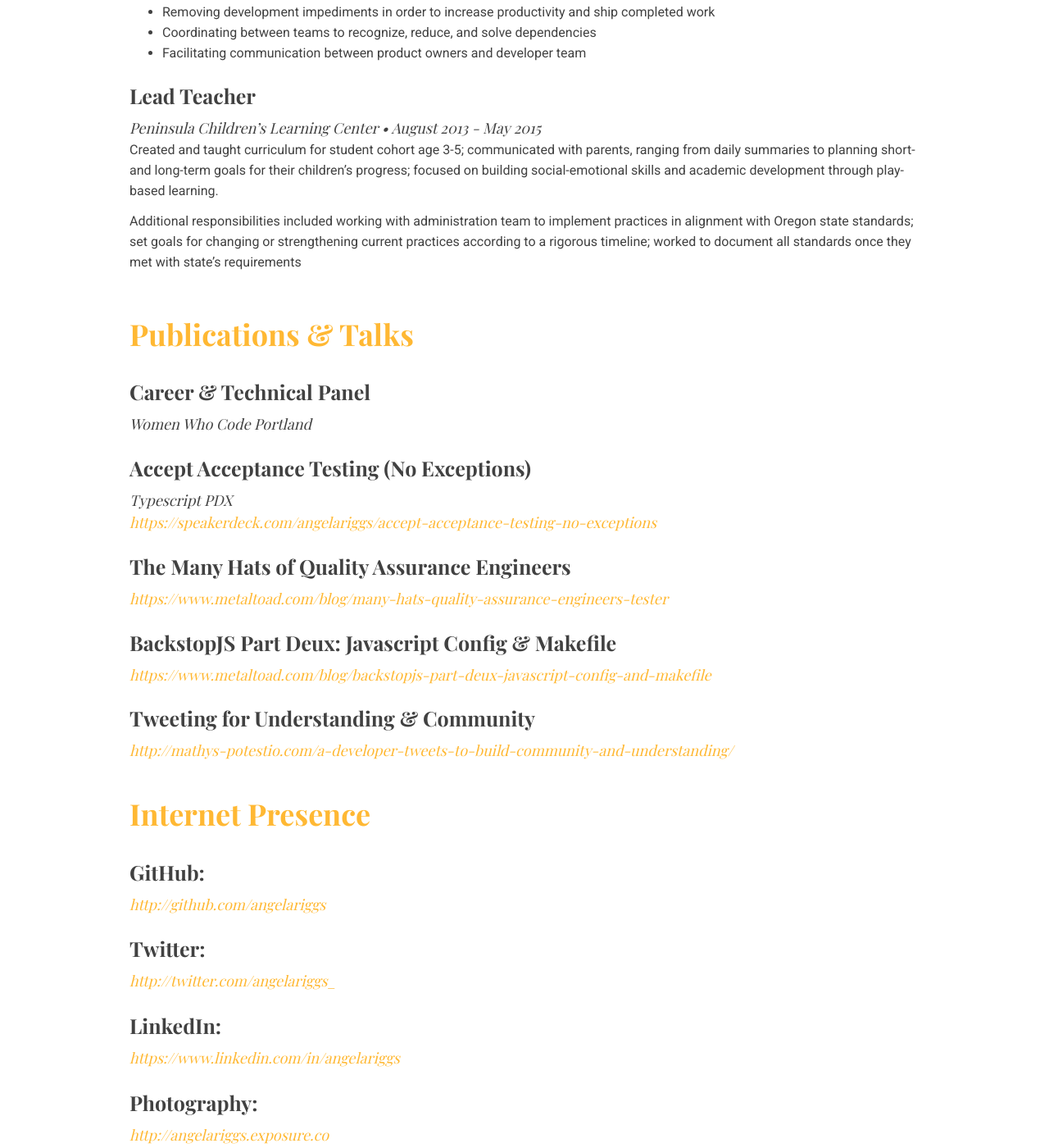
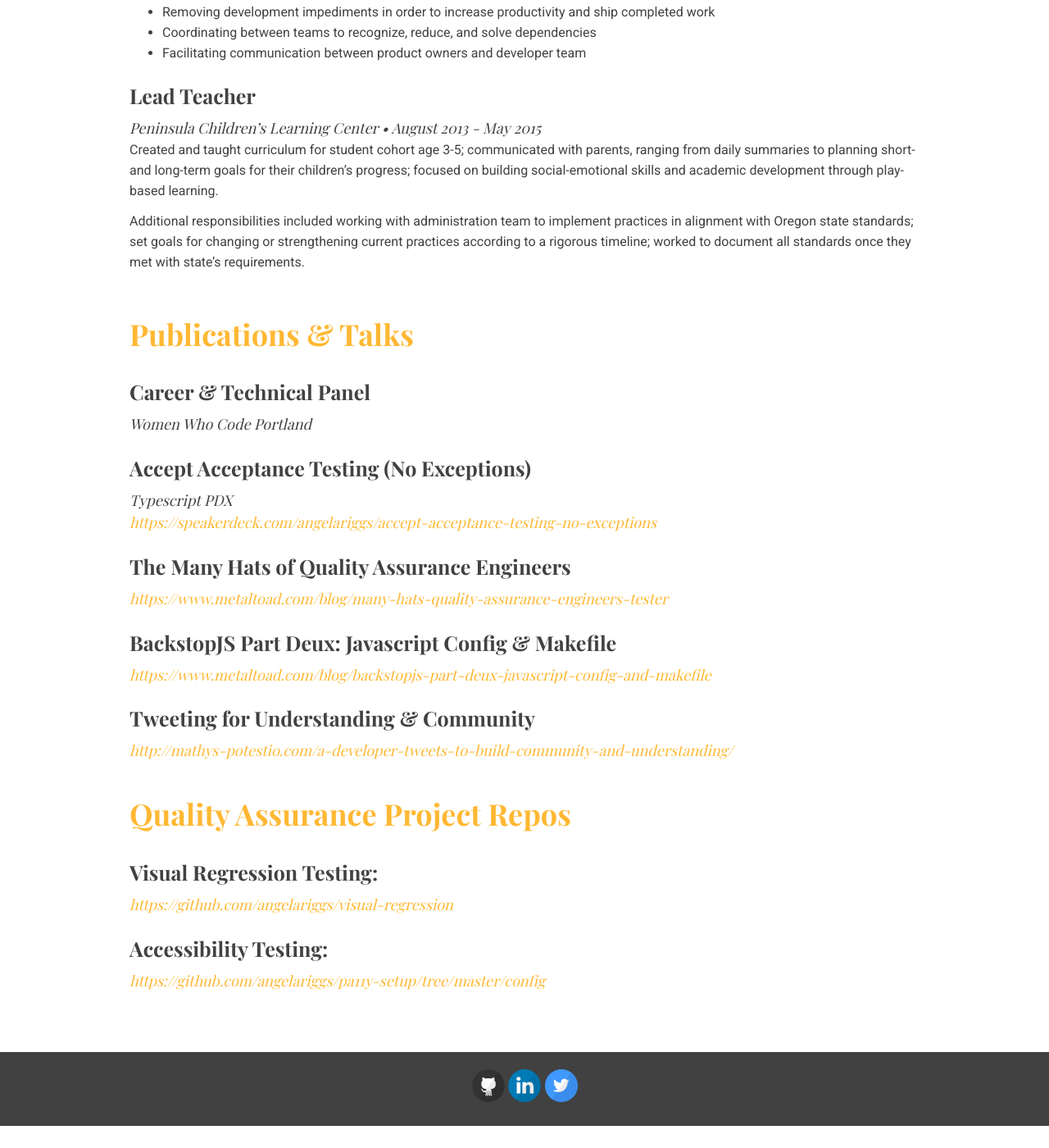
Before and after one commit to angelariggs/angelariggs.github.io, a Jekyll site: the page built from resume.md, in a window 1280 px wide and 1400 px high, scrolled down 1789 px. Shown: the whole window at 82% size. Built offline with Jekyll 4.4.1, drawn with Linux system fonts in a browser that asks for light colours; some web fonts are replaced; after the commit the page ends 3162 px from its top, so only the background shows below that; some of the changed text lies outside the part shown.

Commit message:
added qa repos; updated pdf resume

```diff
--- a/resume.md
+++ b/resume.md
@@ -10,7 +10,7 @@
 </div>
 
 <div>
-	<h1 class="res-sec-title">Development Experience</h1>
+	<h1 class="res-sec-title">Experience</h1>
 	<h2 class="res-h2">QA Engineer</h2>
 	<h3 class="res-h3">Metal Toad • March 2016 - Present</h3>
 	<p>I own quality assurance for three Agile teams. My responsibilities include accessibility testing, technical documentation, requirements reviews, and overseeing continuous delivery practices. During feature testing of project work, I advocate for improved client and user experiences, and balance client needs against various quality attributes. I also focus on DX (developer experience) by creating flexible processes and workflows for my teams and our engineering department.</p>
@@ -82,7 +82,7 @@
 	<h2 class="res-h2">Lead Teacher</h2>
 	<h3 class="res-h3">Peninsula Children’s Learning Center • August 2013 - May 2015</h3>
 	<p>Created and taught curriculum for student cohort age 3-5; communicated with parents, ranging from daily summaries to planning short- and long-term goals for their children’s progress; focused on building social-emotional skills and academic development through play-based learning.</p>
-	<p>Additional responsibilities included working with administration team to implement practices in alignment with Oregon state standards; set goals for changing or strengthening current practices according to a rigorous timeline; worked to document all standards once they met with state’s requirements</p>
+	<p>Additional responsibilities included working with administration team to implement practices in alignment with Oregon state standards; set goals for changing or strengthening current practices according to a rigorous timeline; worked to document all standards once they met with state’s requirements.</p>
 </div>
 
 <div>
@@ -106,9 +106,7 @@
 </div>
 
 <div>
-	<h1 class="res-sec-title" id="internet-pres">Internet Presence</h1>
-	<h2 class="res-h2">GitHub:</h2><a href="http://github.com/angelariggs" class="internet-pres-link">http://github.com/angelariggs</a>
-	<h2 class="res-h2">Twitter:</h2><a href="http://twitter.com/angelariggs_" class="internet-pres-link">http://twitter.com/angelariggs_</a>
-	<h2 class="res-h2">LinkedIn:</h2><a href="https://www.linkedin.com/in/angelariggs" class="internet-pres-link">https://www.linkedin.com/in/angelariggs</a>
-	<h2 class="res-h2">Photography:</h2><a href="http://angelariggs.exposure.co" class="internet-pres-link">http://angelariggs.exposure.co</a>
+	<h1 class="res-sec-title" id="internet-pres">Quality Assurance Project Repos</h1>
+	<h2 class="res-h2">Visual Regression Testing:</h2><a href="https://github.com/angelariggs/visual-regression" class="internet-pres-link">https://github.com/angelariggs/visual-regression</a>
+	<h2 class="res-h2">Accessibility Testing:</h2><a href="https://github.com/angelariggs/pa11y-setup/tree/master/config" class="internet-pres-link">https://github.com/angelariggs/pa11y-setup/tree/master/config</a>
 </div>
```
Also changed, not shown: 1 other file.
